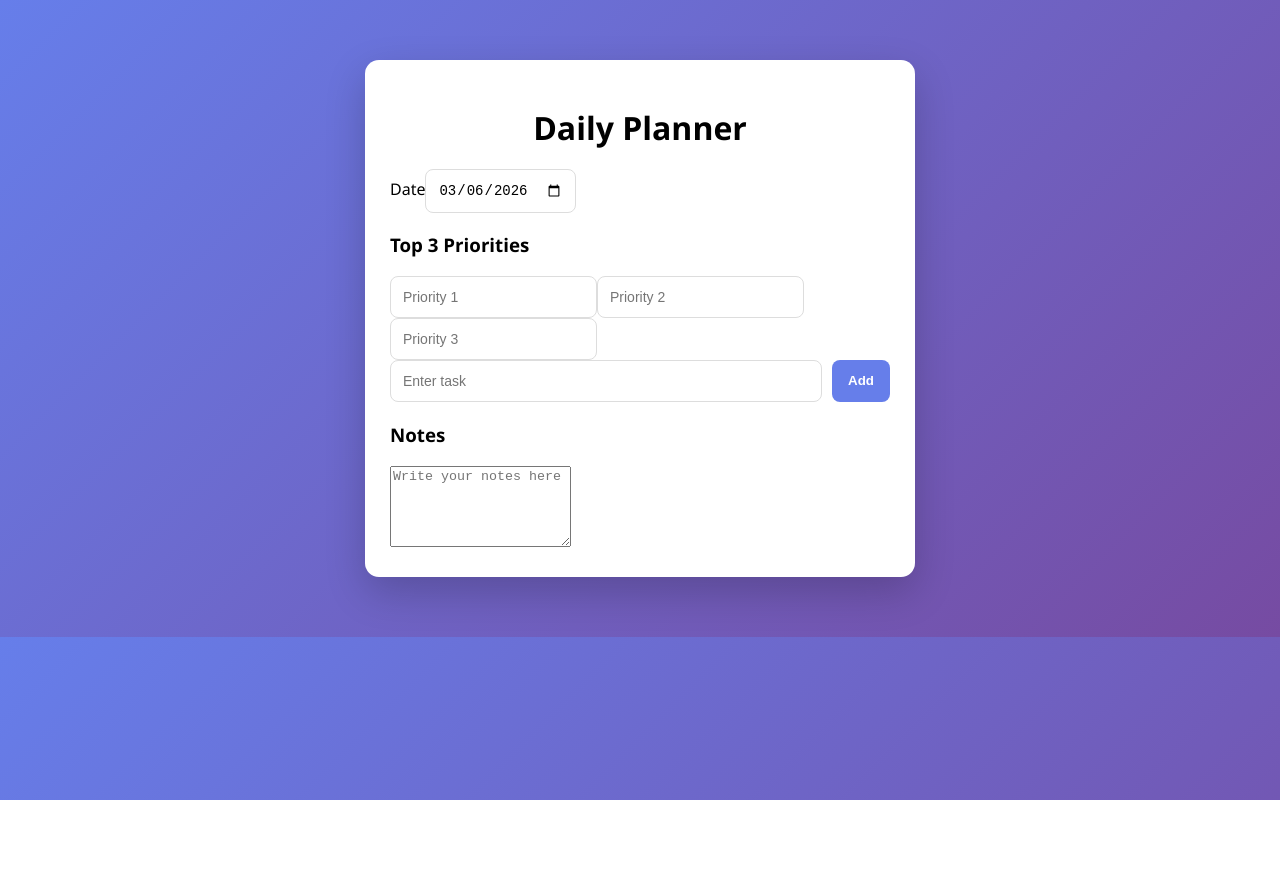
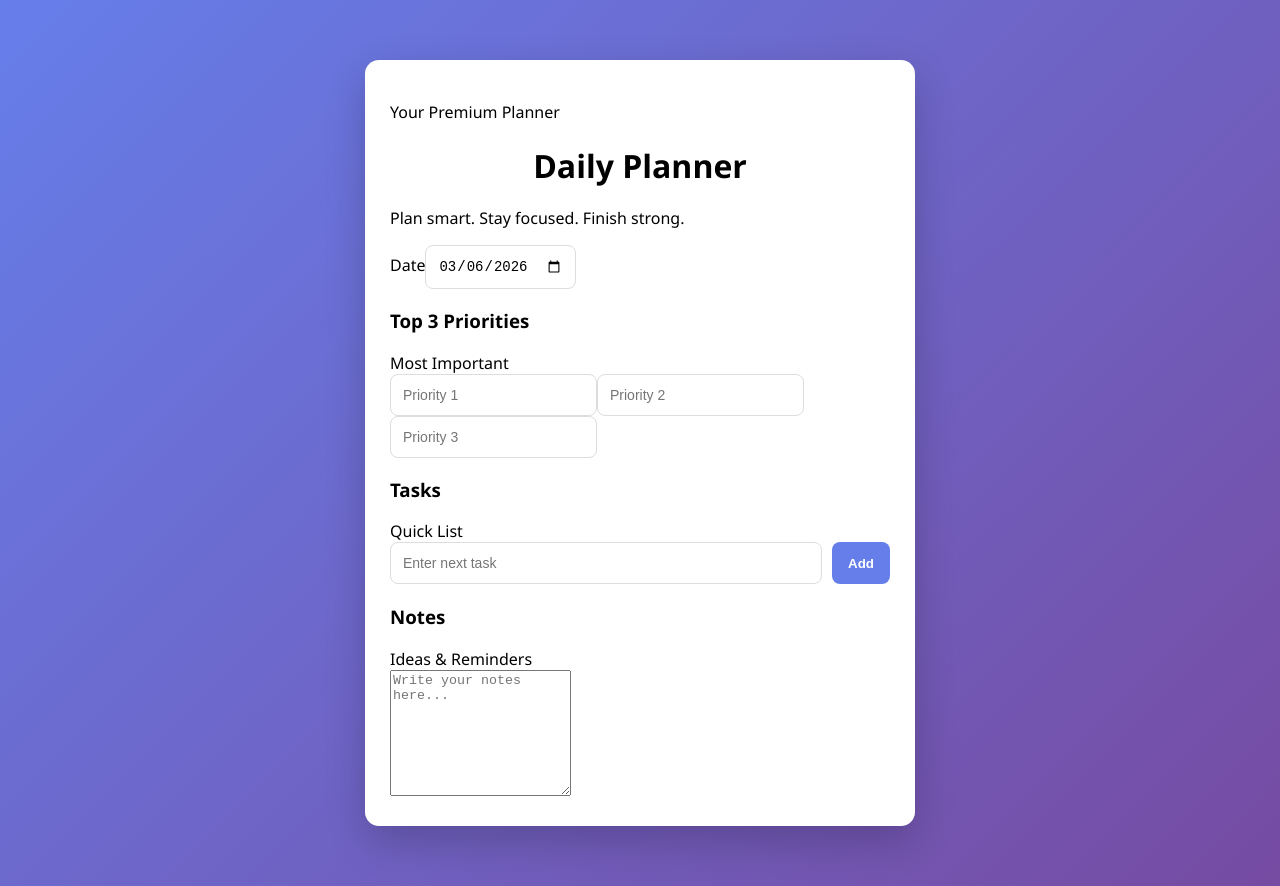
Before and after one commit to hsumesh35-bit/daily-planner, a React (Vite) app: page / in a window 1280 px wide. Before the commit the page ends 800 px from the top, so only its background shows below. Built offline with nearby package versions, Linux system fonts and the light colour scheme.

Commit message:
Update App.jsx

```diff
--- a/src/App.jsx
+++ b/src/App.jsx
@@ -7,7 +7,6 @@ export default function App() {
   const [priorities, setPriorities] = useState(["", "", ""]);
   const [notes, setNotes] = useState("");
 
-  // Load saved data
   useEffect(() => {
     const savedTasks = localStorage.getItem("planner_tasks");
     const savedDate = localStorage.getItem("planner_date");
@@ -20,7 +19,6 @@ export default function App() {
     if (savedNotes) setNotes(savedNotes);
   }, []);
 
-  // Save data
   useEffect(() => {
     localStorage.setItem("planner_tasks", JSON.stringify(tasks));
   }, [tasks]);
@@ -49,12 +47,20 @@ export default function App() {
     setTasks(copy);
   };
 
-  const del = (i) => setTasks(tasks.filter((_, idx) => idx !== i));
+  const del = (i) => {
+    setTasks(tasks.filter((_, idx) => idx !== i));
+  };
 
   return (
+    <div className="app-bg">
       <div className="container">
+        <div className="top-bar">
+          <p className="mini-title">Your Premium Planner</p>
           <h1>Daily Planner</h1>
+          <p className="subtitle">Plan smart. Stay focused. Finish strong.</p>
+        </div>
 
+        <div className="card">
           <div className="section">
             <label>Date</label>
             <input
@@ -63,9 +69,15 @@ export default function App() {
               onChange={(e) => setDate(e.target.value)}
             />
           </div>
+        </div>
 
+        <div className="card">
           <div className="section">
+            <div className="section-head">
               <h3>Top 3 Priorities</h3>
+              <span className="badge">Most Important</span>
+            </div>
+
             {priorities.map((p, i) => (
               <input
                 key={i}
@@ -76,41 +88,61 @@ export default function App() {
                   setPriorities(updated);
                 }}
                 placeholder={`Priority ${i + 1}`}
+                className="priority-input"
               />
             ))}
+          </div>
+        </div>
+
+        <div className="card">
+          <div className="section">
+            <div className="section-head">
+              <h3>Tasks</h3>
+              <span className="badge soft">Quick List</span>
             </div>
 
             <div className="input-row">
               <input
                 value={input}
                 onChange={(e) => setInput(e.target.value)}
-          placeholder="Enter task"
+                placeholder="Enter next task"
               />
               <button onClick={addTask}>Add</button>
             </div>
 
-      <ul>
+            <ul className="task-list">
               {tasks.map((t, i) => (
-          <li key={i}>
+                <li key={i} className="task-item">
                   <span
                     onClick={() => toggleTask(i)}
-              className={t.done ? "done" : ""}
+                    className={t.done ? "done task-text" : "task-text"}
                   >
                     {t.text}
                   </span>
-            <button onClick={() => del(i)}>✕</button>
+                  <button className="delete-btn" onClick={() => del(i)}>
+                    ✕
+                  </button>
                 </li>
               ))}
             </ul>
+          </div>
+        </div>
 
+        <div className="card">
           <div className="section">
+            <div className="section-head">
               <h3>Notes</h3>
+              <span className="badge soft">Ideas & Reminders</span>
+            </div>
             <textarea
               value={notes}
               onChange={(e) => setNotes(e.target.value)}
-          placeholder="Write your notes here"
-          rows="5"
+              placeholder="Write your notes here..."
+              rows="8"
+              className="notes-box"
             />
+          </div>
+        </div>
       </div>
     </div>
   );
```
Lines whose indentation alone changed are shown as unchanged.
